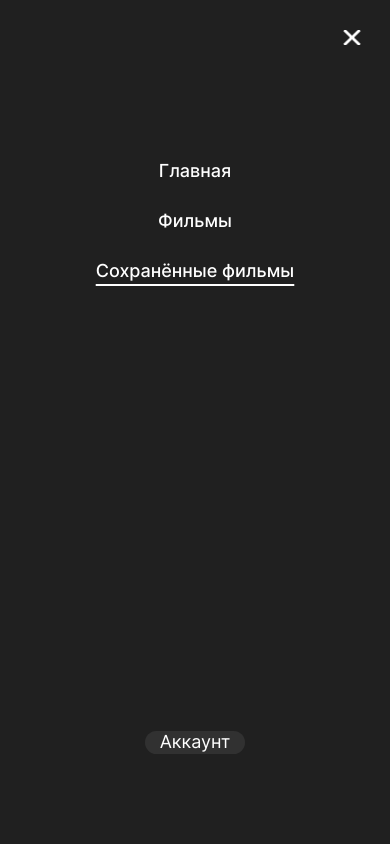
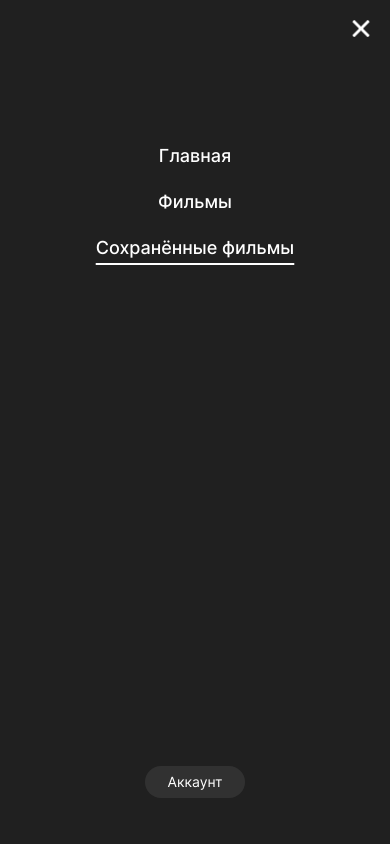
Before and after one commit to AntropovAG/movies-explorer-frontend, a React (Create React App) app: page /saved-movies in a window 390 px wide. Both pictures are taken after a click on the button 321 px from the left and 37 px from the top of the page. Shown: the top 844 px of the page. Built offline with nearby package versions, Linux system fonts and the light colour scheme; grey boxes are pictures that could not be loaded.

Commit message:
Add 320 to movies and saved movies, minor fixes

```diff
--- a/src/components/FilterCheckbox/FilterCheckbox.css
+++ b/src/components/FilterCheckbox/FilterCheckbox.css
@@ -88,6 +88,10 @@
 }
 
 @media screen and (max-width: 550px) {
+  .filter-checkbox {
+    padding-top: 36px;
+  }
+
   .filter-checkbox__title {
     font-size: 11px;
   }
--- a/src/components/MoviesCardList/MoviesCardList.css
+++ b/src/components/MoviesCardList/MoviesCardList.css
@@ -66,13 +66,6 @@
   .card-list {
     max-width: 768px;
   }
-
-  .card-list__container {
-    grid-template-columns: repeat(2, min-content);
-    justify-items: center;
-    gap: 36px 30px;
-    padding-top: 70px;
-  }
 }
 
 @media screen and (max-width: 750px) {
@@ -93,6 +86,10 @@
     max-width: 320px;
   }
 
+  .card-list__container {
+    padding-top: 39px;
+  }
+
   .card-list__button {
     width: 240px;
   }
--- a/src/components/MoviesCardList/MoviesCardList.jsx
+++ b/src/components/MoviesCardList/MoviesCardList.jsx
@@ -12,11 +12,6 @@ function MoviesCardList() {
         <MovieCard/>
         <MovieCard/>
         <MovieCard/>
-        <MovieCard/>
-        <MovieCard/>
-        <MovieCard/>
-        <MovieCard/>
-        <MovieCard/>
 
       </ul>
       {location.pathname === '/movies' && <button className="card-list__button" type='button'>Ещё</button>}
--- a/src/components/Navigation/Navigation.css
+++ b/src/components/Navigation/Navigation.css
@@ -56,7 +56,7 @@
   display: flex;
   flex-direction: column;
   padding: 0;
-  margin: 115px 0 90px 0;
+  margin: 113px 0 90px 0;
   align-self: center;
   justify-content: space-between;
 }
@@ -97,6 +97,9 @@
 
 .navigation__account-button {
   width: 100px;
+  height: 32px;
+  font-size: 14px;
+  line-height: 16px;
   background-color: #313131;
   border: none;
   border-radius: 20px;
@@ -109,3 +112,22 @@
   opacity: .6;
   transition: .3s;
 }
+
+@media screen and (max-width: 550px) {
+  .navigation__close-button {
+    margin: 20px 18px 0 0;
+  }
+
+  .navigation__list {
+    margin-top: 108px;
+    margin-bottom: 46px;
+  }
+
+  .navigation__link {
+    padding-bottom: 24px;
+  }
+
+  .navigation__link_active {
+    text-underline-offset: 9px;
+  }
+}
--- a/src/components/Navigation/Navigation.jsx
+++ b/src/components/Navigation/Navigation.jsx
@@ -15,7 +15,7 @@ function Navigation({ onClose, isOpen }) {
               <NavLink exact to="/saved-movies" className="navigation__link" activeClassName="navigation__link_active">Сохранённые фильмы</NavLink>
             </li>
             <li className="navigation__item">
-            <Link className="navigation__link navigation__link_account-link" to="/profile"><button className="navigation__account-button" type='button'>Аккаунт</button></Link>
+            <Link className="navigation__link" to="/profile"><button className="navigation__account-button" type='button'>Аккаунт</button></Link>
             </li>
         </ul>
       </div>
--- a/src/components/SearchForm/SearchForm.css
+++ b/src/components/SearchForm/SearchForm.css
@@ -154,8 +154,8 @@
   }
 
   .search-form::after {
-    width: 300px;
-    padding-top: 44px;
+    width: 292px;
+    padding-top: 34px;
   }
 
   .search-form__container {
```
